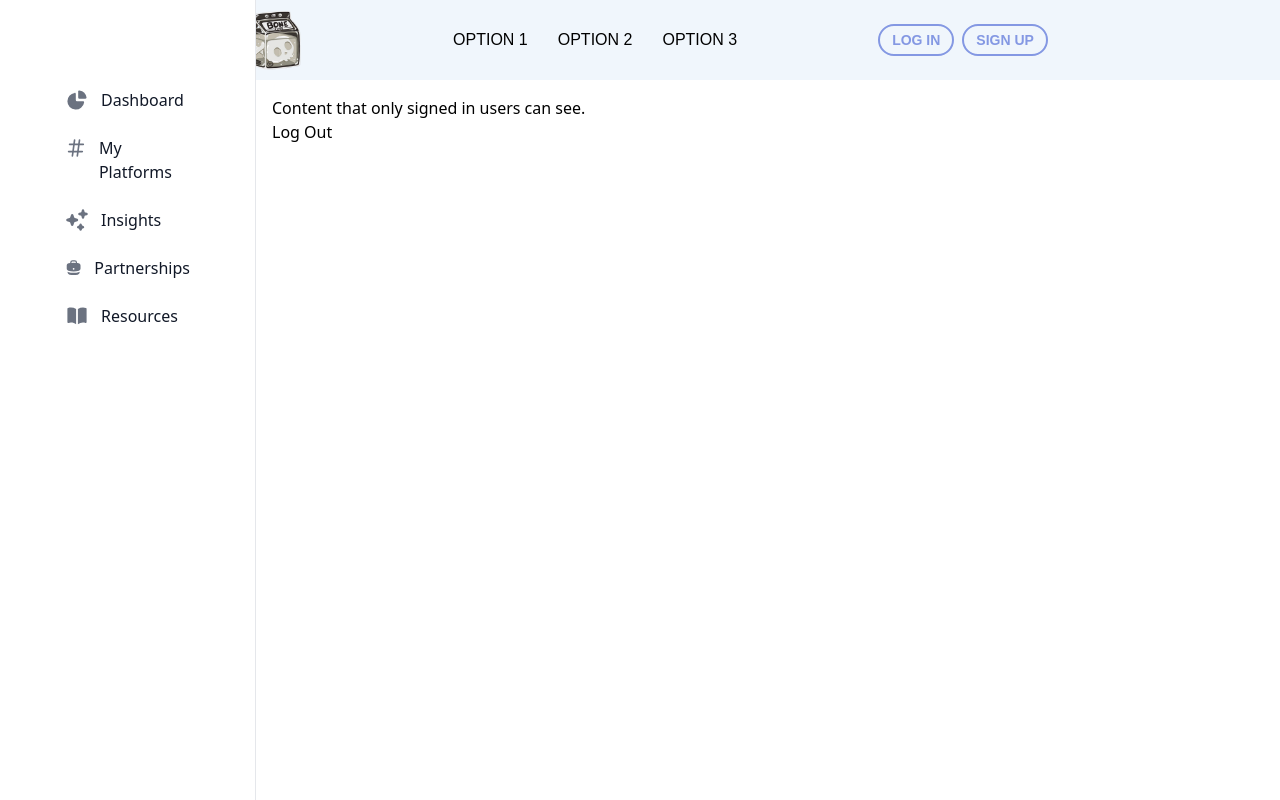
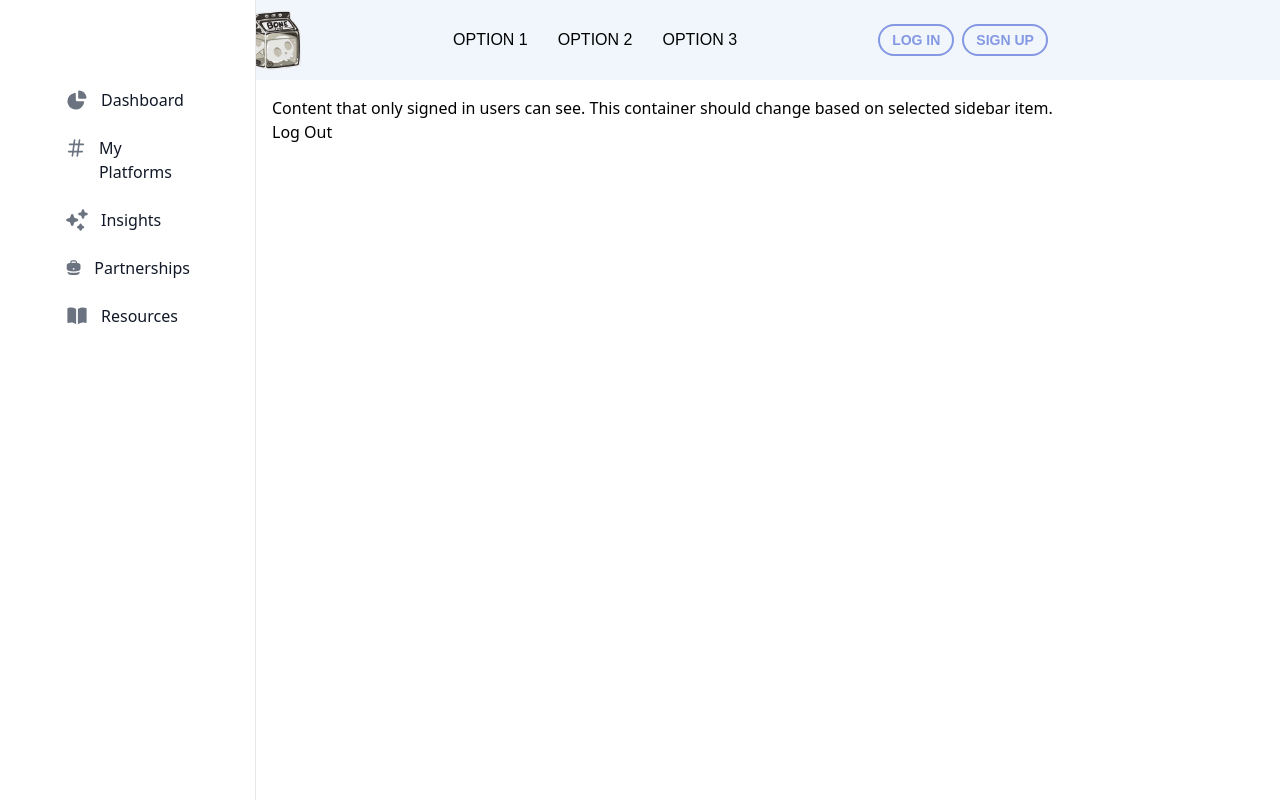
Before and after one commit to andrewsegovia00/influencerAiTool, a React (Vite) app: page /userhome in a window 1280 px wide. Built offline with nearby package versions, Linux system fonts and the light colour scheme; no server answers; sample sign-in values are in the browser's storage.

Commit message:
updates dev text

```diff
--- a/src/Pages/UserHome.jsx
+++ b/src/Pages/UserHome.jsx
@@ -43,7 +43,7 @@ const UserHome = () => {
         <Nav />
         <Sidebar />
         <div className="p-4 sm:ml-64">
-          <div>Content that only signed in users can see.</div>
+          <div>Content that only signed in users can see. This container should change based on selected sidebar item.</div>
           <button onClick={handleSignout}>Log Out</button>
         </div>
       </div>
```
